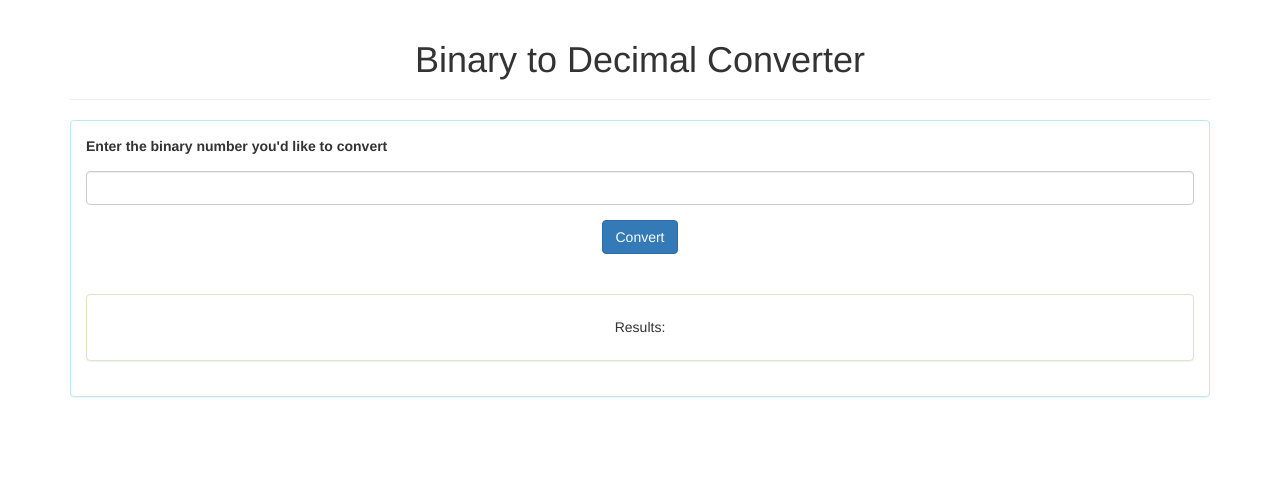
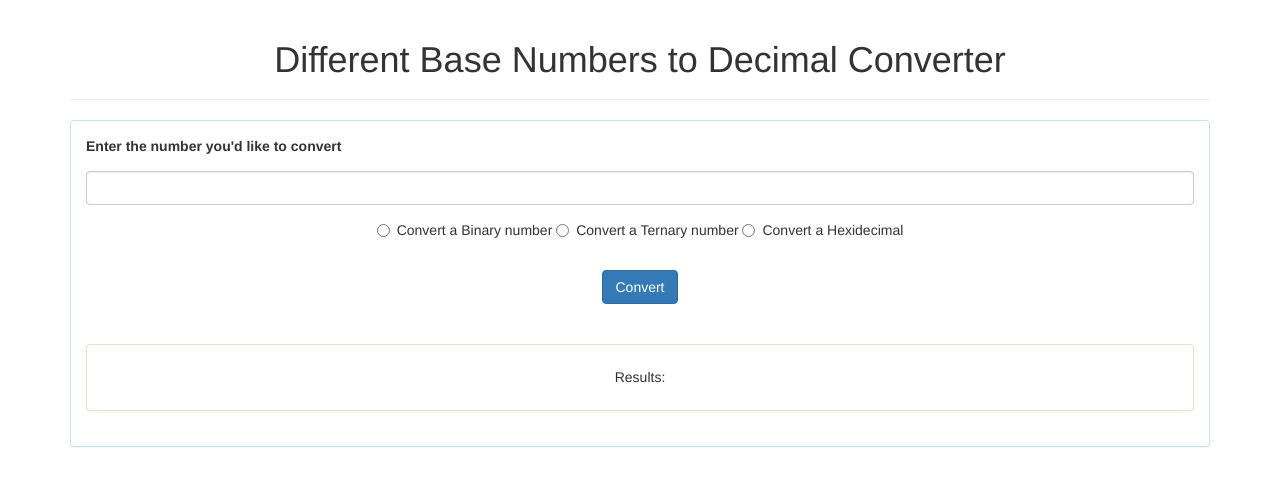
Before and after one commit to wkulha/binary-to-decimal, a plain HTML site: page index.html in a window 1280 px wide. Drawn offline with Linux system fonts and the light colour scheme.

Commit message:
Add radio buttons for user to select which kind of number they'd like to convert to decimal, and update the rest of the page to reflect that it doesn't just convert binary anymore.

```diff
--- a/index.html
+++ b/index.html
@@ -6,21 +6,28 @@
     <link href="css/styles.css" rel="stylesheet" type="text/css">
     <script src="js/jquery-3.3.1.js"></script>
     <script src="js/scripts.js"></script>
-    <title>Binary to Decimal Converter</title>
+    <title>Different Base Numbers to Decimal Converter</title>
   </head>
   <body>
     <div class="container">
       <div class="page-header text-center">
-        <h1>Binary to Decimal Converter</h1>
+        <h1>Different Base Numbers to Decimal Converter</h1>
       </div>
       <div class="panel panel-info">
         <div class="panel-body">
-          <form id="binary_form">
+          <form id="number_form">
             <div class="form-group">
-              <label for="user_input">Enter the binary number you'd like to convert</label>
+              <label for="user_input">Enter the number you'd like to convert</label>
               <p><span class="error_message"></span></p>
               <input type="number" class="form-control" id="user_input">
             </div>
+            <div class="text-center">
+              <div class="radio">
+                <label><input type="radio" class="radio-inline" name="typeradio" value="binary">Convert a Binary number</label>
+                <label><input type="radio" class="radio-inline" name="typeradio" value="ternary">Convert a Ternary number</label>
+                <label><input type="radio" class="radio-inline" name="typeradio" value="hex">Convert a Hexidecimal</label>
+              </div>
+              <br>
             <div class="text-center">
               <button type="submit" class="btn btn-primary">Convert</button>
             </div>
```
